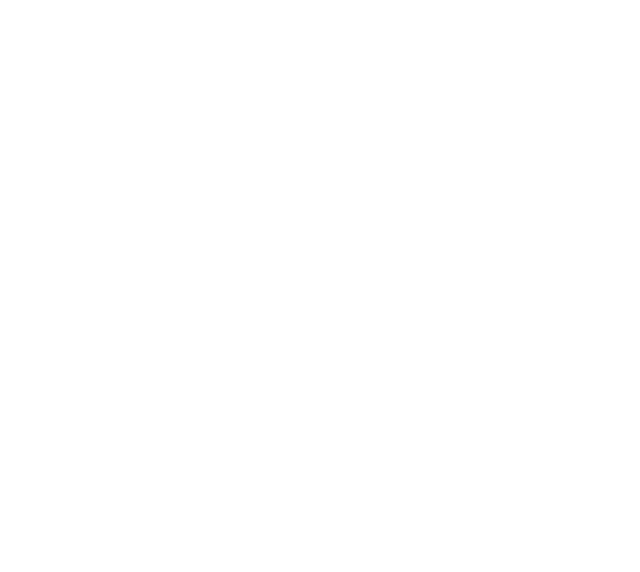
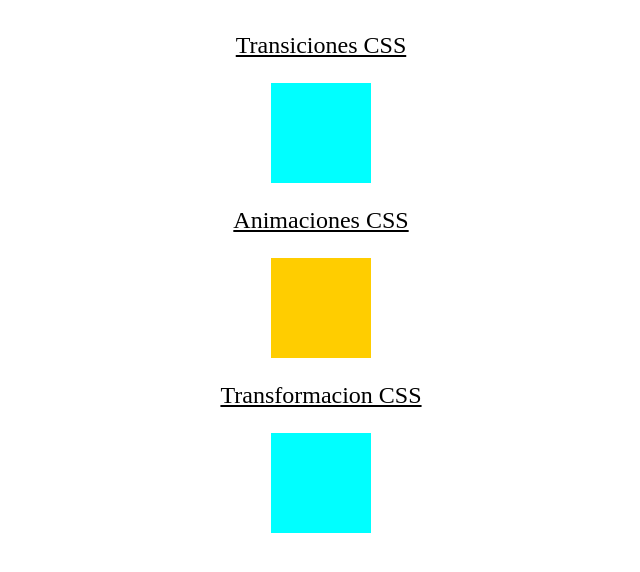
Before and after one commit to Juan090797/seman08-01, a plain HTML site: page index.html in a window 1280 px wide. Shown: the whole page, without its empty margins (319-959 px from the left). Drawn offline with Linux system fonts and the light colour scheme.

Commit message:
primera subida del repositorio al github 2

```diff
--- a/css/estilos.css
+++ b/css/estilos.css
@@ -0,0 +1,65 @@
+:root {
+    --blue: aqua;
+    --white: #ffffff;
+  }
+
+.body{
+    display: flex;
+    justify-content: center;
+    align-items: center;
+    flex-direction: column;
+}
+
+.contenedor{
+    display: flex;
+    justify-content: center;
+    align-items: center;
+    flex-direction: column;
+}
+
+p{
+    text-decoration: underline;
+    font-size: x-large;
+}
+
+.transiciones, .animaciones, .transformaciones{
+    width: 100px;
+    height: 100px;
+    background-color: var(--blue) ;
+}
+
+.transiciones{
+    transition: width 10s infin;
+}
+
+.transiciones:hover{
+    width: 300px;
+}
+
+/* .animaciones:hover{
+    animation: example 1s ease;
+} */
+
+.animaciones{
+    animation-name: example;
+    animation-duration: 2s;
+    animation-iteration-count: infinite;
+    animation-fill-mode:both;
+}
+
+@keyframes example {
+    from {background-color: red;}
+    to {background-color: yellow;}
+}
+
+.transformaciones{
+    /* animation-name: rotar;
+    animation-duration: 2s;
+    animation-iteration-count: infinite; */
+    animation: rotar 2s linear infinite;
+}
+
+@keyframes rotar {
+    from{ transform: rotate(0deg);}
+    to { transform: rotate(360deg);}
+}
--- a/index.html
+++ b/index.html
@@ -1,12 +1,30 @@
 <!DOCTYPE html>
 <html lang="en">
+
 <head>
     <meta charset="UTF-8">
     <meta name="viewport" content="width=device-width, initial-scale=1.0">
     <title>Semana08-01</title>
-    <link rel="stylesheet" href="./css/estilos.css" type="css">
+    <link rel="stylesheet" href="./css/estilos.css" type="text/css">
 </head>
-<body>
+
+<body class="body">
+
+    <div class="contenedor">
+        <p>Transiciones CSS</p>
+        <div class="transiciones"></div>
+    </div>
+
+    <div class="contenedor">
+        <p>Animaciones CSS</p>
+        <div class="animaciones"></div>
+    </div>
+
+    <div class="contenedor">
+        <p>Transformacion CSS</p>
+        <div class="transformaciones"></div>
+    </div>
 
 </body>
+
 </html>
```
